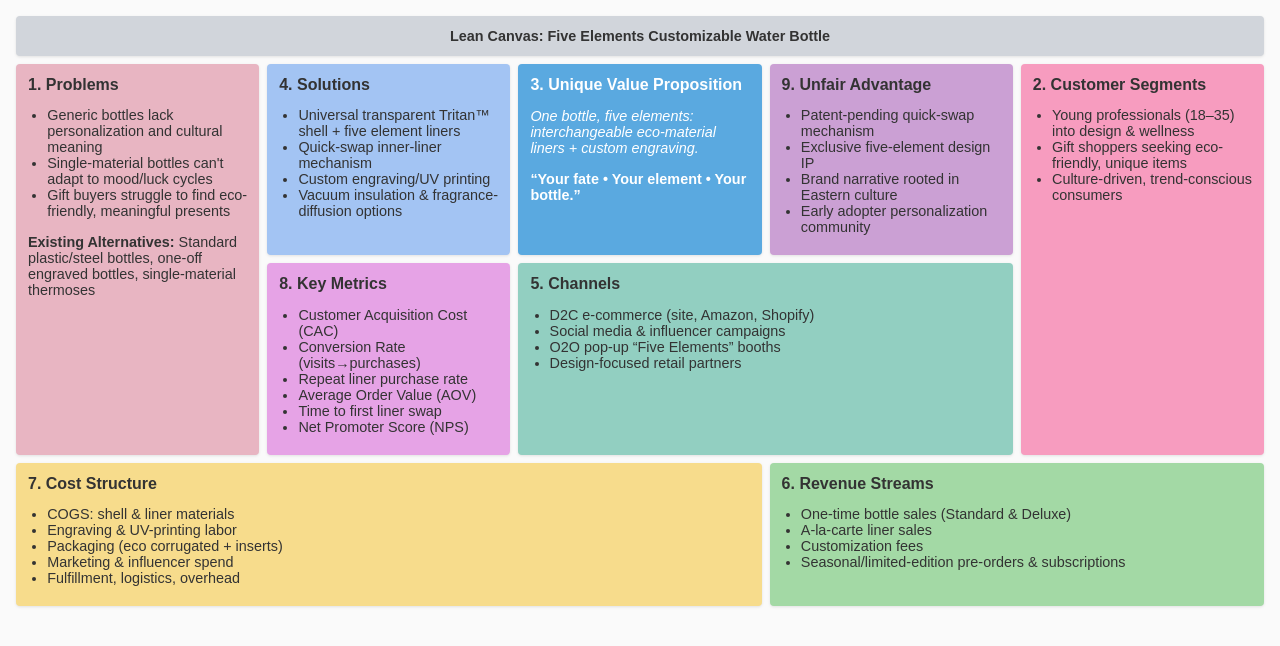
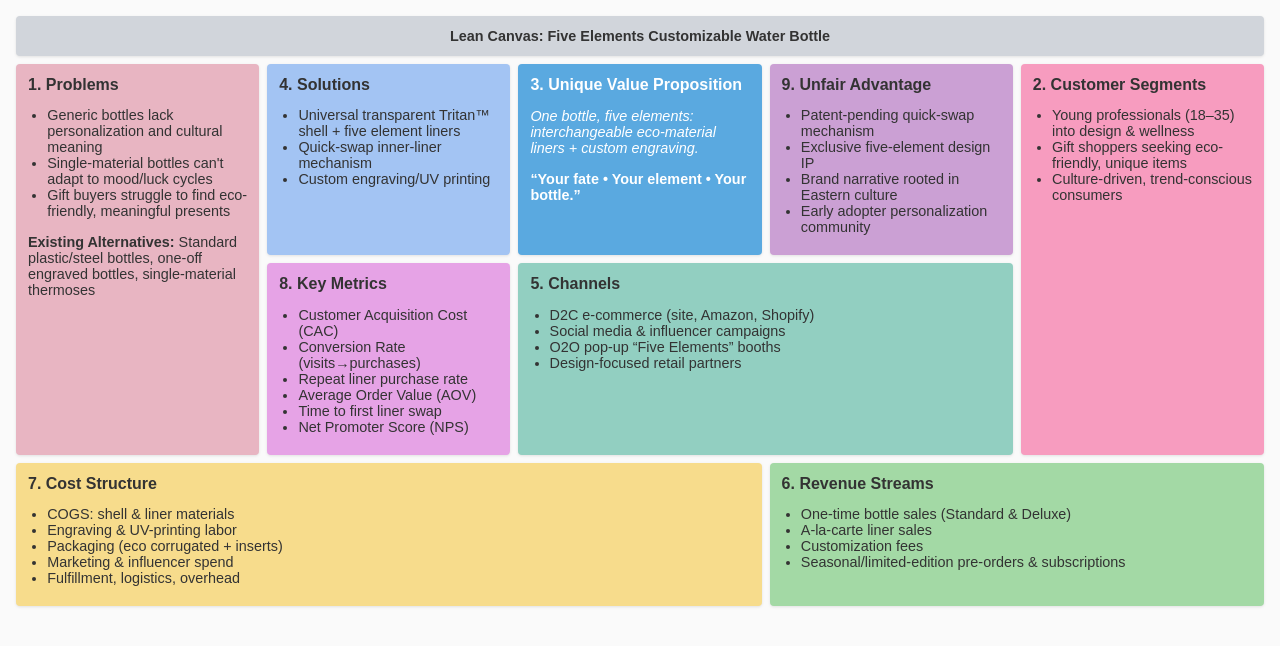
Before and after one commit to kool-ltd/POE, a plain HTML site: page NPD/lean_canvas/index.html in a window 1280 px wide. Drawn offline with Linux system fonts and the light colour scheme.

Commit message:
Update index.html

```diff
--- a/NPD/lean_canvas/index.html
+++ b/NPD/lean_canvas/index.html
@@ -112,7 +112,6 @@
         <li>Universal transparent Tritan™ shell + five element liners</li>
         <li>Quick-swap inner-liner mechanism</li>
         <li>Custom engraving/UV printing</li>
-        <li>Vacuum insulation & fragrance-diffusion options</li>
       </ul>
     </div>
 
```
